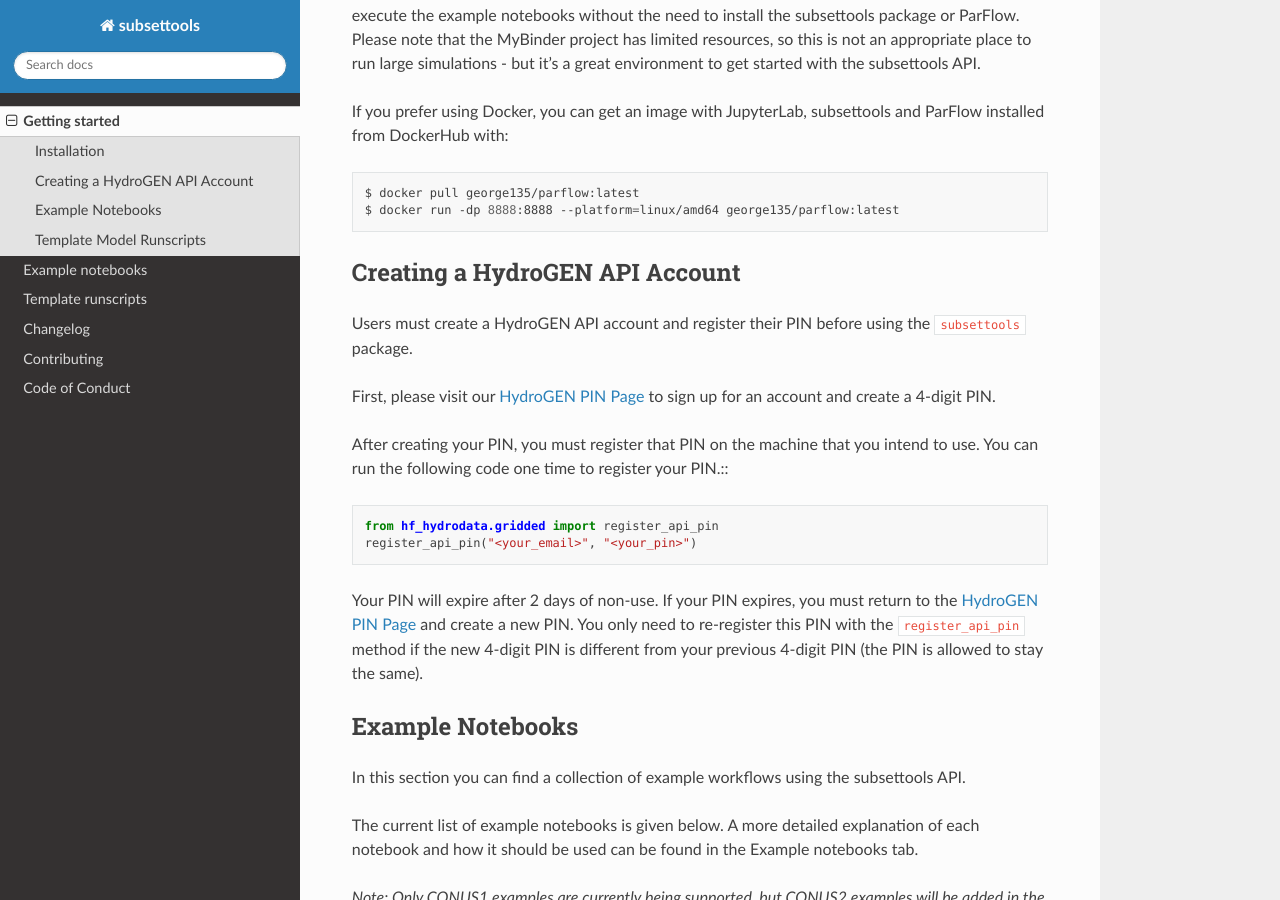
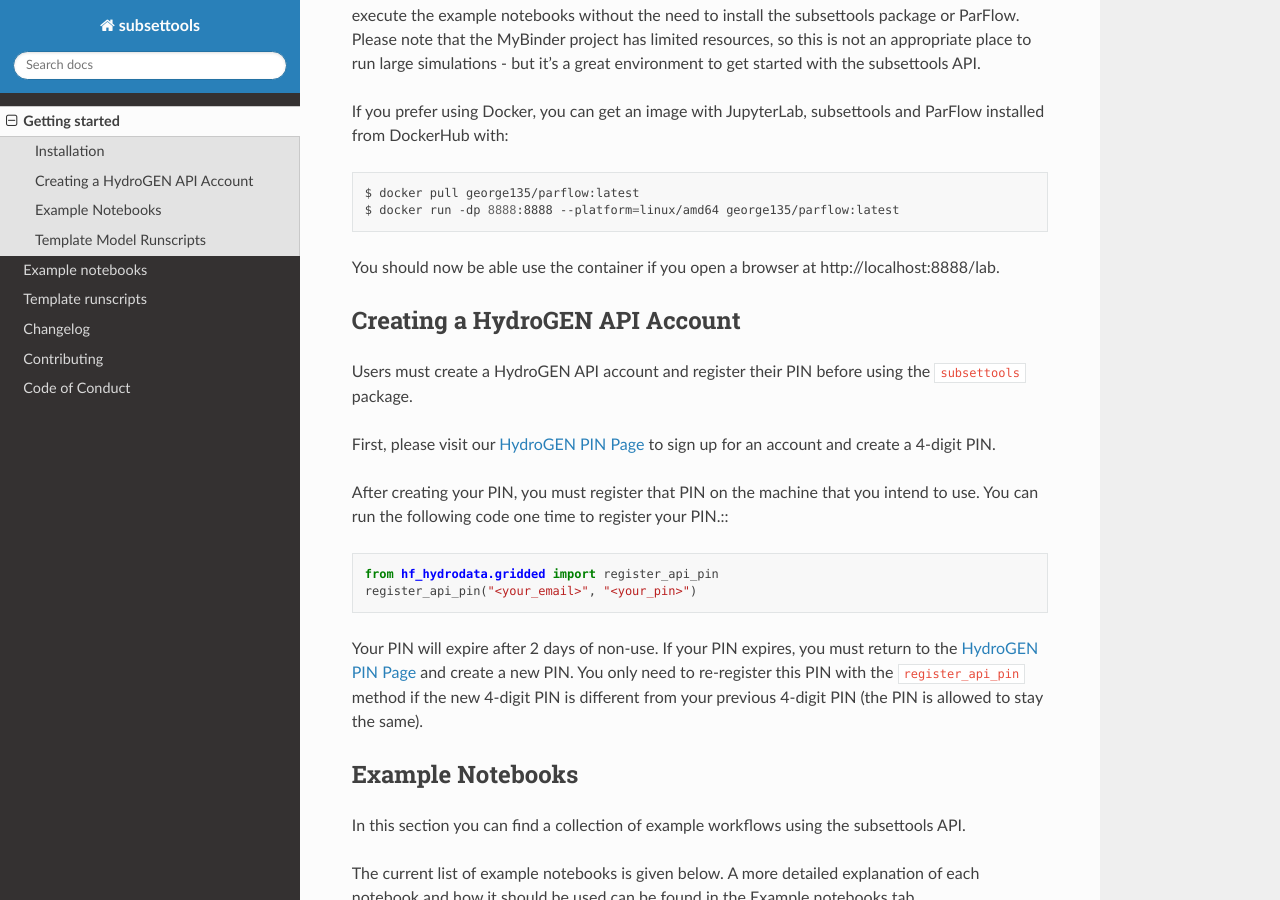
Before and after one commit to hydroframe/subsettools, a Sphinx documentation site: the page built from docs/getting_started.md, in a window 1280 px wide and 900 px high, scrolled down 489 px. Built offline with Sphinx 7.4.7 and the Read the Docs theme 2.0.0, drawn with Linux system fonts in a browser that asks for light colours; pages that are not in the unit, such as notebooks, are missing from menus.

Commit message:
Update getting_started.md

````diff
--- a/docs/getting_started.md
+++ b/docs/getting_started.md
@@ -22,6 +22,7 @@ If you prefer using Docker, you can get an image with JupyterLab, subsettools an
 $ docker pull george135/parflow:latest
 $ docker run -dp 8888:8888 --platform=linux/amd64 george135/parflow:latest
 ```
+You should now be able use the container if you open a browser at http://localhost:8888/lab.
 
 ## Creating a HydroGEN API Account
 
````
